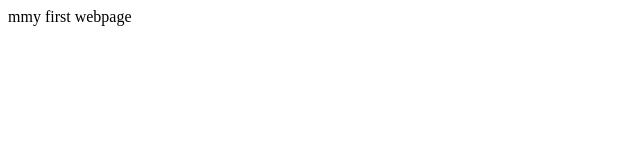
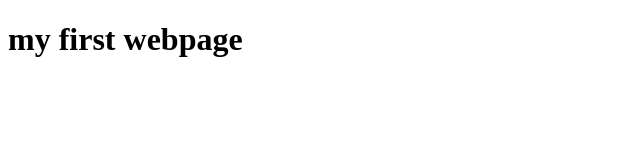
Before and after one commit to ainnot/webprograming, a plain HTML site: page index.html in a window 1280 px wide. Shown: the whole page, without its empty margins (0-640 px from the left). Drawn offline with Linux system fonts and the light colour scheme.

Commit message:
Update index.html

```diff
--- a/index.html
+++ b/index.html
@@ -4,6 +4,6 @@
     <title>web</title>
 </head>
 <body>
-    mmy first webpage
+    <h1>my first webpage</h1>
 </body>
 </html>
```
